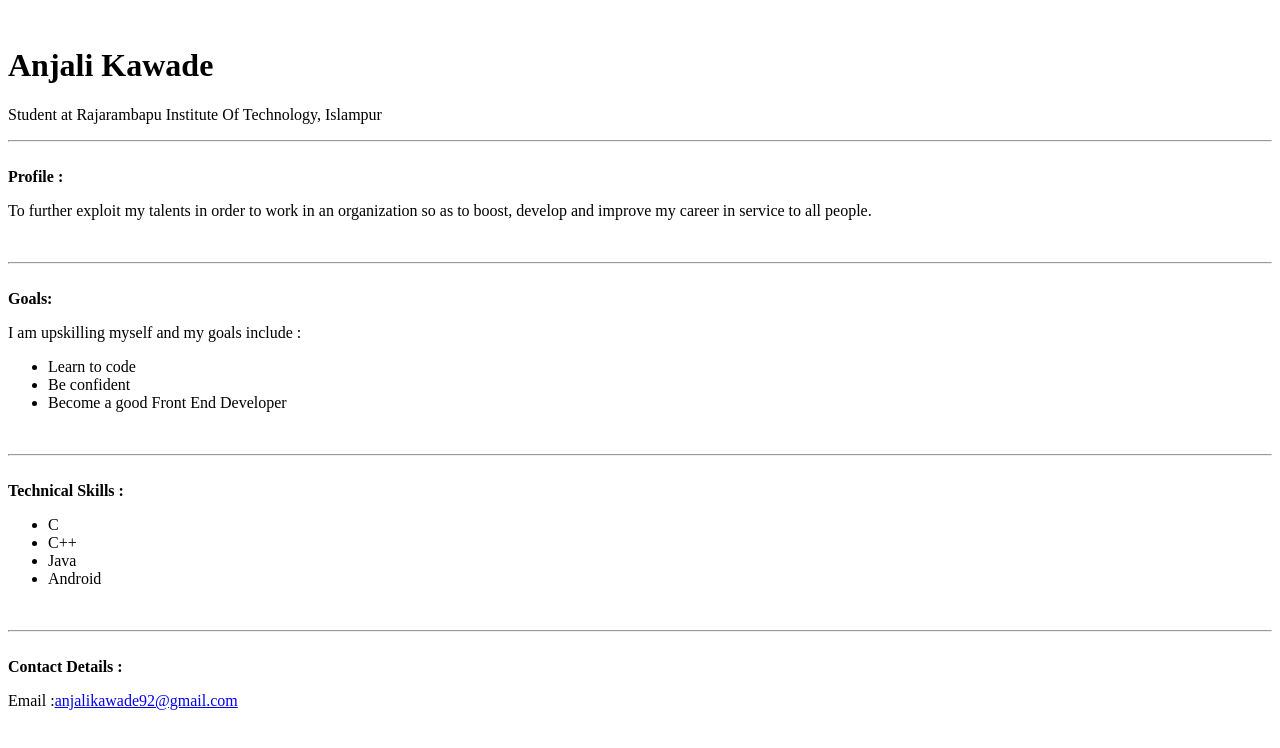
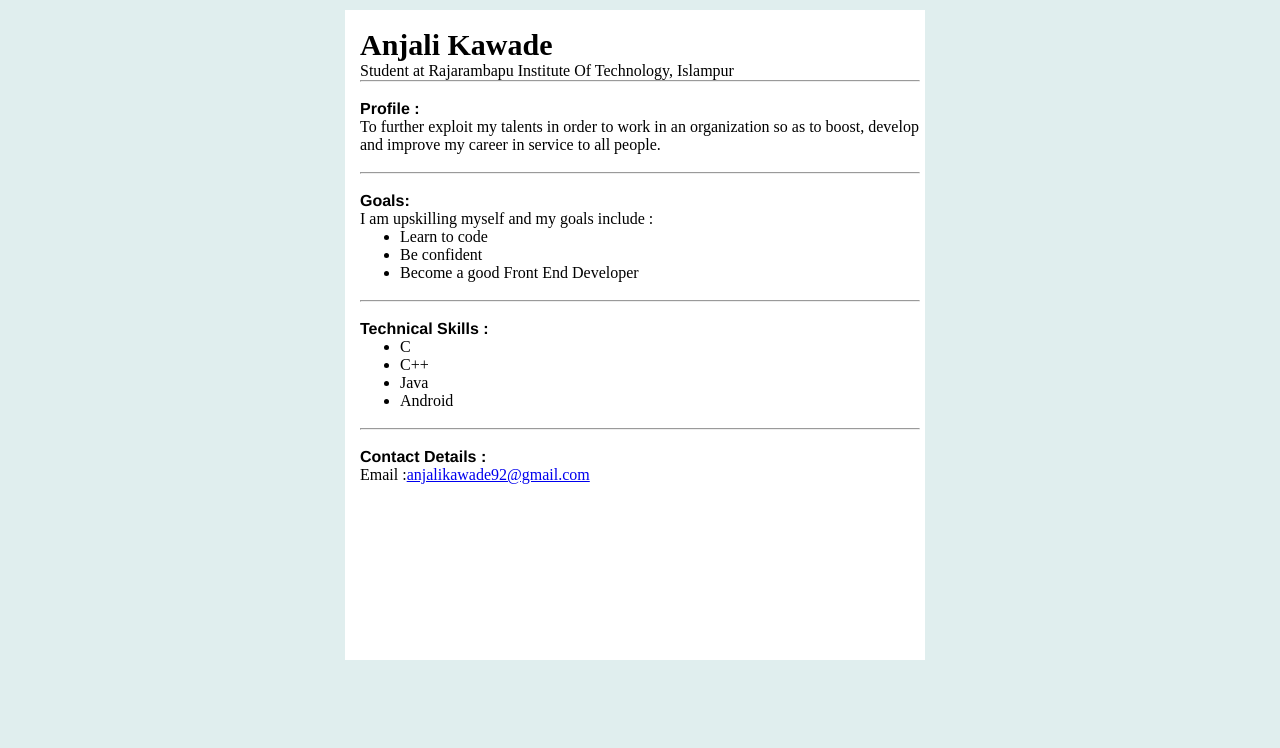
Before and after one commit to anjalikawade21/personal-portfolio-page, a plain HTML site: page index.html in a window 1280 px wide. Drawn offline with Linux system fonts and the light colour scheme.

Commit message:
Update style.css

```diff
--- a/style.css
+++ b/style.css
@@ -1 +1,33 @@
-/* Add your CSS code here */
+* {
+    font-family: Helvetica, Arial, sans-serif;
+    max-width: 700px;
+    margin: auto;
+
+  }
+
+body{
+      min-width: 500px;
+      background-color: #e0eeee;
+  	}
+.profileBody{
+    display: inline-block;
+    background-color: white;
+    margin-top: 10px;
+    margin-left: 55px;
+    width: 80%;
+    height: 650px;
+    padding-left: 15px;
+    padding-right: 5px;
+  }
+ h1{
+  font-size: 30px;
+  word-break: break-all;
+  font-family:  serif;
+
+}
+p,a{
+  font-family: serif;
+}
+li{
+	font-family: italian;
+}
```
